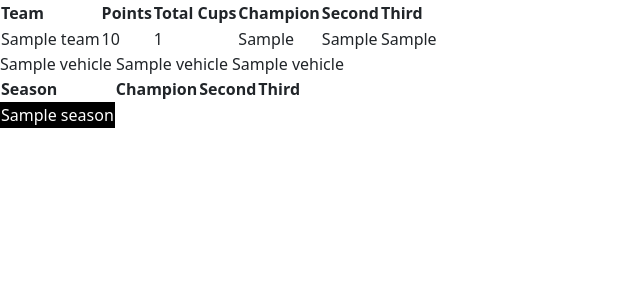
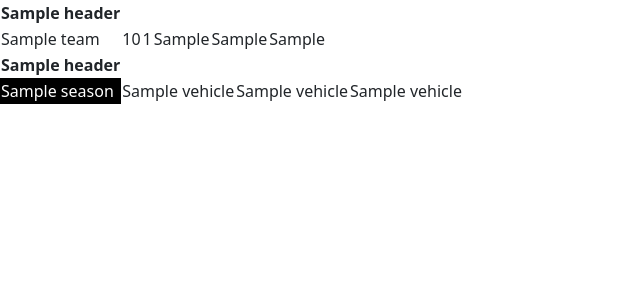
Before and after one commit to peterjungers/dfdrl, a Flask app: template dfdrl/templates/index.html in a window 1280 px wide. Shown: the part 56-356 px from the top of the page, without its empty margins (0-640 px from the left). Run offline with Flask 2, Linux system fonts and the light colour scheme; the template is opened without the code that fills it: most values are stand-ins (such as "Sample title", 1, 10 or a date in 2020).

Commit message:
Finished team leaderboard, podium results, and vehicles tables

```diff
--- a/dfdrl/__init__.py
+++ b/dfdrl/__init__.py
@@ -16,9 +16,7 @@
 
     from dfdrl.errors.handlers import errors
     from dfdrl.main.routes import main
-    from dfdrl.users.routes import users
     app.register_blueprint(errors)
     app.register_blueprint(main)
-    app.register_blueprint(users)
 
     return app
--- a/dfdrl/templates/index.html
+++ b/dfdrl/templates/index.html
@@ -1,86 +1,41 @@
 {% extends "template.html" %}
 {% block content %}
+<!-- Team leaderboard -->
 <table>
     <thead>
         <tr>
-            <th>Team</th>
-            <th>Points</th>
-            <th>Total Cups</th>
-            <th>Champion</th>
-            <th>Second</th>
-            <th>Third</th>
+            {% for header in team_headings %}
+                <th>{{ header }}</th>
+            {% endfor %}
         </tr>
     </thead>
-    {% for cell in team_leaderboard %}
-        {% if cell.Team.name == "Damon" %}
-            <tr class="damon">
-        {% elif cell.Team.name == "Felix" %}
-            <tr class="felix">
-        {% elif cell.Team.name == "Ian" %}
-            <tr class="ian">
-        {% elif cell.Team.name == "Benny" %}
-            <tr class="benny">
-        {% elif cell.Team.name == "Peter" %}
-            <tr class="peter">
-        {% endif %}
-            <td>{{ cell.Team.name }}</td>
-            <td>{{ cell.points }}</td>
-            <td>{{ cell.total_cups }}</td>
-            <td>{{ cell.team_champion }}</td>
-            <td>{{ cell.team_second }}</td>
-            <td>{{ cell.team_third }}</td>
+    {% for row in team_leaderboard %}
+        <tr class="{{ row.Vehicle.team.name|lower }}">
+            <td>{{ row.Team.name }}</td>
+            <td>{{ row.points }}</td>
+            <td>{{ row.total_cups }}</td>
+            <td>{{ row.team_champion }}</td>
+            <td>{{ row.team_second }}</td>
+            <td>{{ row.team_third }}</td>
         </tr>
     {% endfor %}
 </table>
 
+<!-- Podium results  -->
 <table>
     <thead>
         <tr>
-            <th>Season</th>
-            <th>Champion</th>
-            <th>Second</th>
-            <th>Third</th>
+            {% for header in podium_headings %}
+                <th>{{ header }}</th>
+            {% endfor %}
         </tr>
     </thead>
-    {% for cell in champions_leaderboard %}
+    {% for row in podium_results %}
         <tr>
-            <td class="black-background">{{ cell["season"] }}</td>
-            {% if cell["champion"]["team"] == "Damon" %}
-                <td class="damon">
-            {% elif cell["champion"]["team"] == "Felix" %}
-                <td class="felix">
-            {% elif cell["champion"]["team"] == "Ian" %}
-                <td class="ian">
-            {% elif cell["champion"]["team"] == "Benny" %}
-                <td class="benny">
-            {% elif cell["champion"]["team"] == "Peter" %}
-                <td class="peter">
-            {% endif %}
-                {{ cell["champion"]["vehicle"] }}</td>
-            {% if cell["second"]["team"] == "Damon" %}
-                <td class="damon">
-            {% elif cell["second"]["team"] == "Felix" %}
-                <td class="felix">
-            {% elif cell["second"]["team"] == "Ian" %}
-                <td class="ian">
-            {% elif cell["second"]["team"] == "Benny" %}
-                <td class="benny">
-            {% elif cell["second"]["team"] == "Peter" %}
-                <td class="peter">
-            {% endif %}
-                {{ cell["second"]["vehicle"] }}</td>
-            {% if cell["third"]["team"] == "Damon" %}
-                <td class="damon">
-            {% elif cell["third"]["team"] == "Felix" %}
-                <td class="felix">
-            {% elif cell["third"]["team"] == "Ian" %}
-                <td class="ian">
-            {% elif cell["third"]["team"] == "Benny" %}
-                <td class="benny">
-            {% elif cell["third"]["team"] == "Peter" %}
-                <td class="peter">
-            {% endif %}
-                {{ cell["third"]["vehicle"] }}</td>
+            <td class="black-background">{{ row["season"] }}</td>
+            <td class="{{ row['champion']['team']|lower }}">{{ row["champion"]["vehicle"] }}</td>
+            <td class="{{ row['second']['team']|lower }}">{{ row["second"]["vehicle"] }}</td>
+            <td class="{{ row['third']['team']|lower }}">{{ row["third"]["vehicle"] }}</td>
         </tr>
     {% endfor %}
 </table>
```
Also changed, not shown: dfdrl/main/routes.py (+29 -47 lines), dfdrl/templates/vehicles.html (+22 -32 lines).
